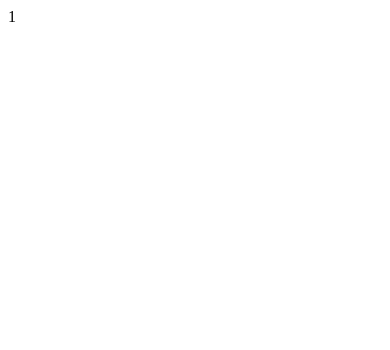
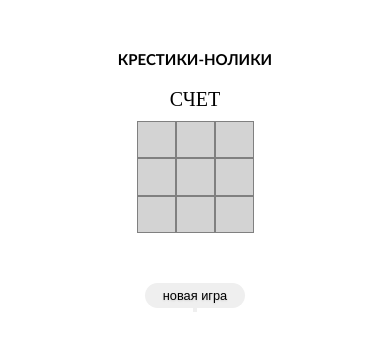
Before and after one commit to breligor/TicTacToe, a plain HTML site: page index.html in a window 390 px wide. Drawn offline with Linux system fonts and the light colour scheme.

Commit message:
game field on html

```diff
--- a/index.html
+++ b/index.html
@@ -2,9 +2,28 @@
 <html lang="en">
 <head>
     <meta charset="UTF-8">
-    <title>Title</title>
+    <meta name="viewport" content="width=device-width, initial-scale=1.0">
+    <title>Tic-Tac-Toe</title>
+    <link rel="stylesheet" href="main.css">
 </head>
 <body>
-<div>1</div>
+<h1>Крестики-нолики</h1>
+<div class="count">СЧЕТ</div>
+<div class="container">
+    <div class="board">
+        <div class="box"></div>
+        <div class="box"></div>
+        <div class="box"></div>
+        <div class="box"></div>
+        <div class="box"></div>
+        <div class="box"></div>
+        <div class="box"></div>
+        <div class="box"></div>
+        <div class="box"></div>
+    </div>
+</div>
+<button class="newGameButton">новая игра<button>
+
+<script src="script.js"></script>
 </body>
 </html>
--- a/main.css
+++ b/main.css
@@ -0,0 +1,129 @@
+* {
+    margin: 0;
+    padding: 0;
+    box-sizing: border-box;
+}
+
+body{
+    display: flex;
+    justify-content: center;
+    flex-direction: column;
+    align-items: center;
+}
+.container {
+    height: 100%;
+    width: 100%;
+    display: flex;
+    justify-content: center;
+    align-items: center;
+}
+/*поле*/
+.board{
+    width: 30%;
+    height: calc(30vw - 5px);
+    display: grid;
+    grid-template-columns: 1fr 1fr 1fr;
+    grid-template-rows:1fr 1fr 1fr;
+}
+/*ячейка*/
+.box {
+    width: 10vw;
+    border: 1px solid grey;
+    background-color: #d3d3d3;
+    font-size: 35px;
+    display: flex;
+    justify-content: center;
+    align-items: center;
+}
+/*заголовок крестики нолики*/
+h1 {
+    text-align: center;
+    margin: 50px 0 20px 0;
+    font-size: 3em;
+    font-family: Calibri, serif;
+    text-transform: uppercase;
+}
+/*медиа для заголовка*/
+@media (max-width: 1200px) {
+    h1 {
+        font-size: 2em;
+        transition: all .2s;
+    }
+}
+@media (max-width: 768px) {
+    h1 {
+        font-size: 1em;
+        transition: all .2s;
+    }
+}
+@media (max-width: 576px) {
+    h1 {
+        font-size: 15px;
+        transition: all .2s;
+    }
+}
+@media (max-width: 360px) {
+    h1 {
+        font-size: 10px;
+        transition: all .2s;
+    }
+}
+/*кнопка новой игры*/
+.newGameButton {
+    font-size: 2em;
+    border-radius: 50px;
+    width: 250px;
+    border: none;
+    padding: .7em 0;
+    margin-top: 50px;
+    text-shadow: #d2d2d2 0 1px 2px;
+}
+.newGameButton:hover {
+    transform: translateY(-3px);
+    transition: all .2s;
+    box-shadow: 0 10px 20px rgba(0, 0, 0, 0.2);
+}
+@media (max-width: 1200px) {
+    .newGameButton {
+        font-size: 1em;
+        border-radius: 50px;
+        width: 150px;
+        transition: all .2s;
+    }
+}
+@media (max-width: 576px) {
+    .newGameButton {
+        font-size: .8em;
+        border-radius: 50px;
+        width: 100px;
+        padding: .4em 0;
+        transition: all .2s;
+    }
+}
+@media (max-width: 360px) {
+    .newGameButton {
+        width: 80px;
+        font-size: .7em;
+        transition: all .2s;
+    }
+}
+/*счет*/
+.count {
+    margin: 0 auto;
+    text-align: center;
+    margin-bottom: 10px;
+    font-size: 40px;
+    text-transform: uppercase;
+}
+@media (max-width: 1200px) {
+    .count {
+        font-size: 30px;
+        transition: all .2s;
+    }
+}
+@media (max-width: 768px) {
+    .count {
+        font-size: 20px;
+        transition: all .2s;
+    }
+}
```
Also changed, not shown: script.js (added, +16 -0 lines), scrypt.js (deleted).
